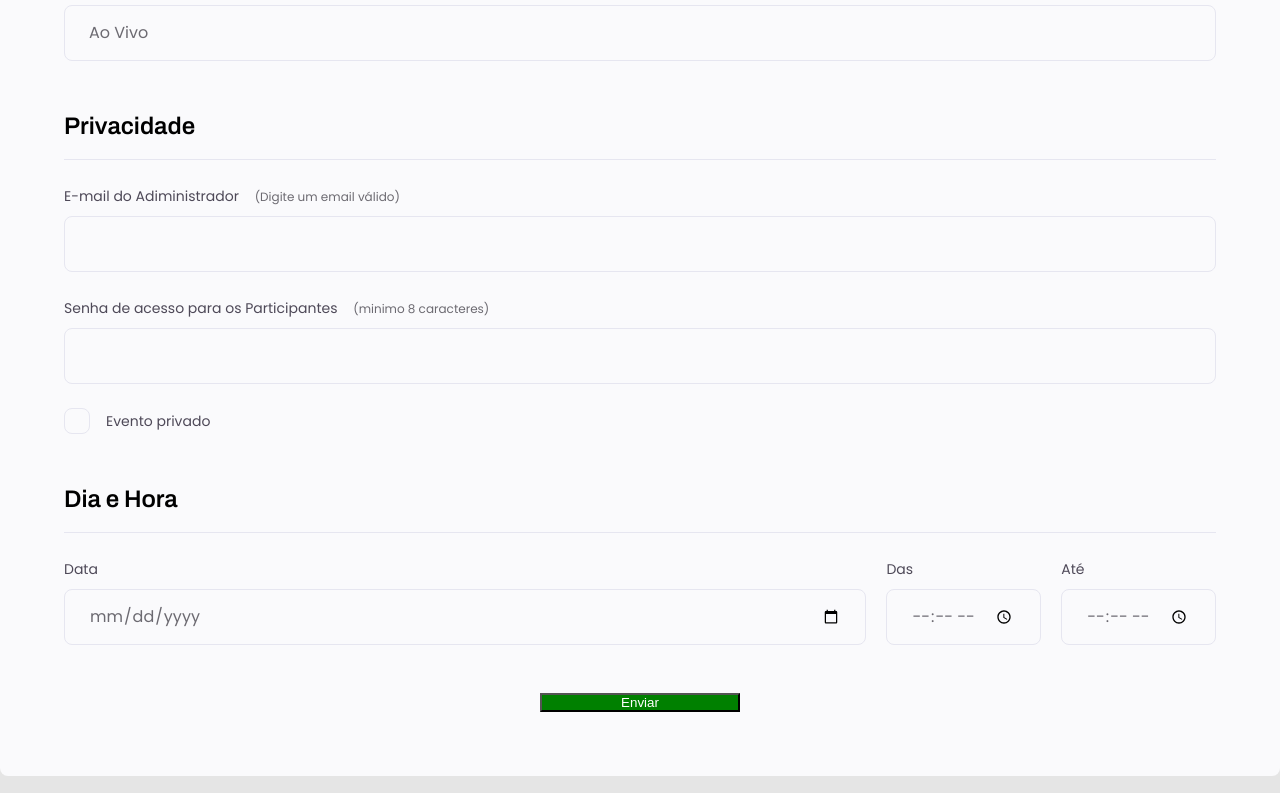
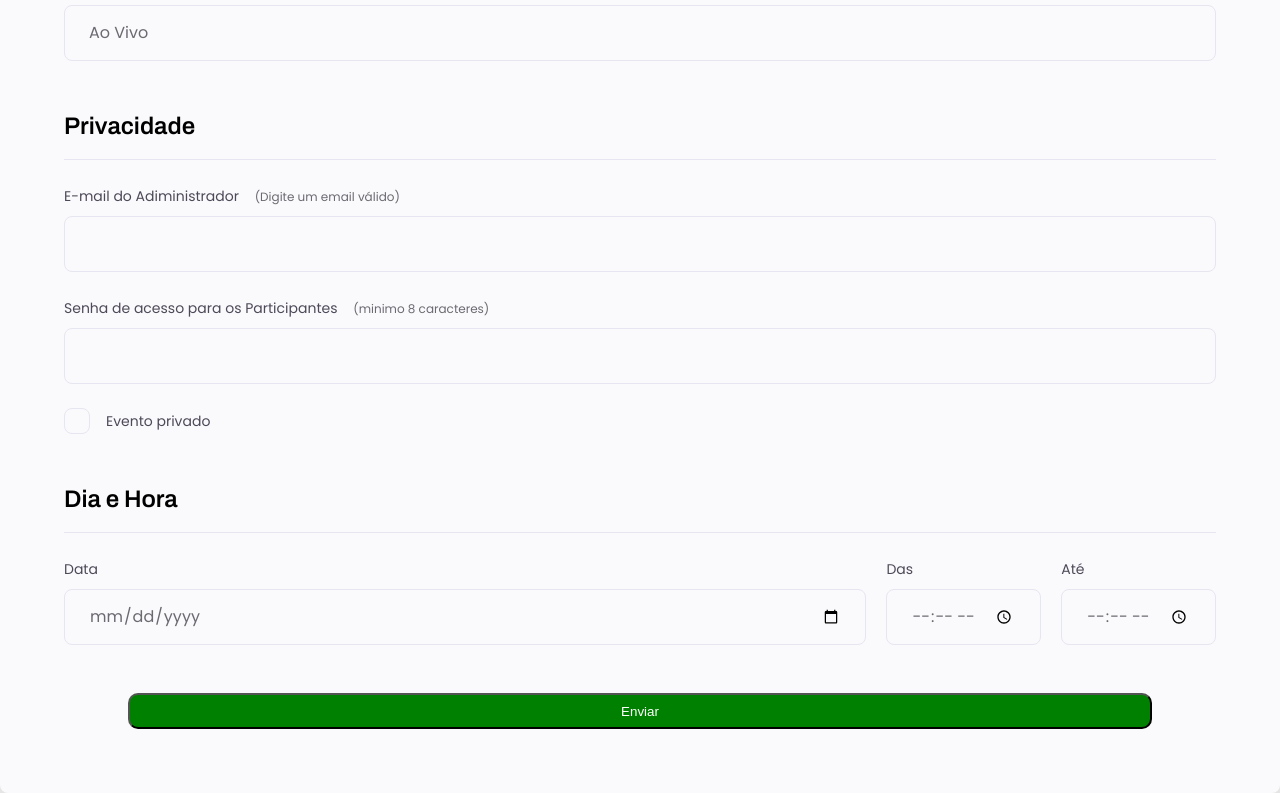
Before and after one commit to LeoSergio/rocketseat, a plain HTML site: page project-3/index.html in a window 1280 px wide. Shown: the part 1022-1815 px from the top of the page. Drawn offline with nearby package versions, Linux system fonts and the light colour scheme.

Commit message:
update css

```diff
--- a/project-3/style.css
+++ b/project-3/style.css
@@ -9,6 +9,7 @@ body, input, buttom, select, textarea{
 }
 body{
     background: #e5e5e5;
+
 }
 body::before{
     content: '';
@@ -179,9 +180,12 @@ button{
     display: flex;
     justify-content: center;
     align-items: center;
+    border-radius: 10px;
+    width:80vw;
+    height:36px;
     margin:auto;
     background-color:green;
     color:white;
-    width: 200px;
+
 
 }
```
